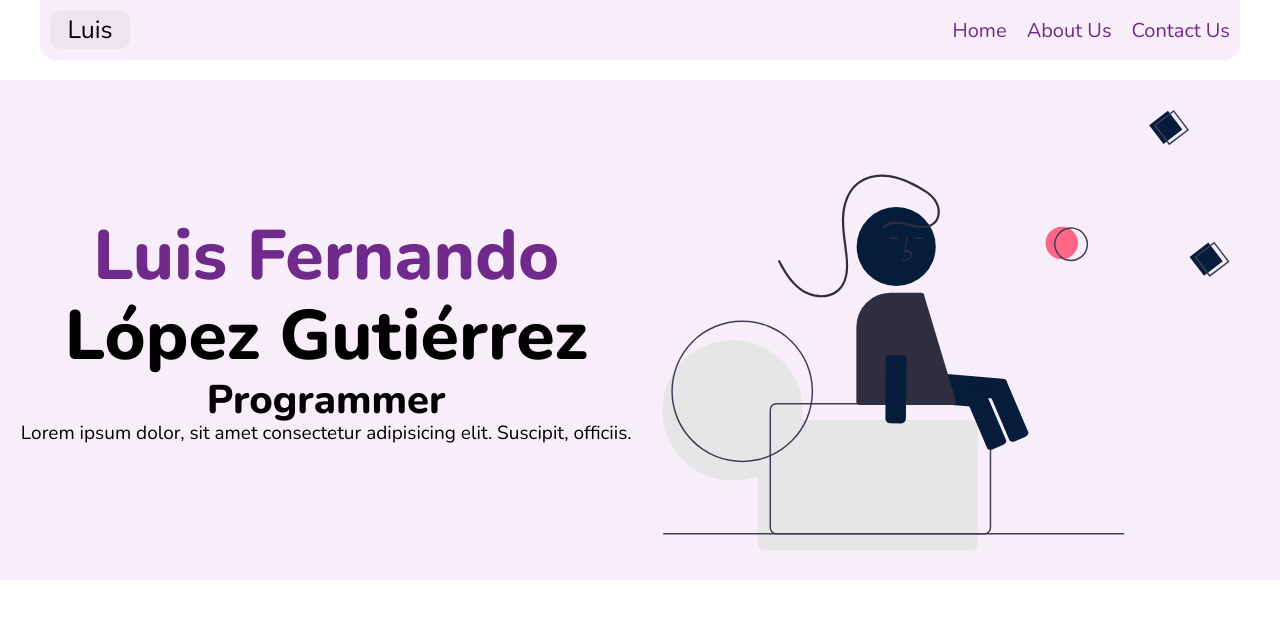
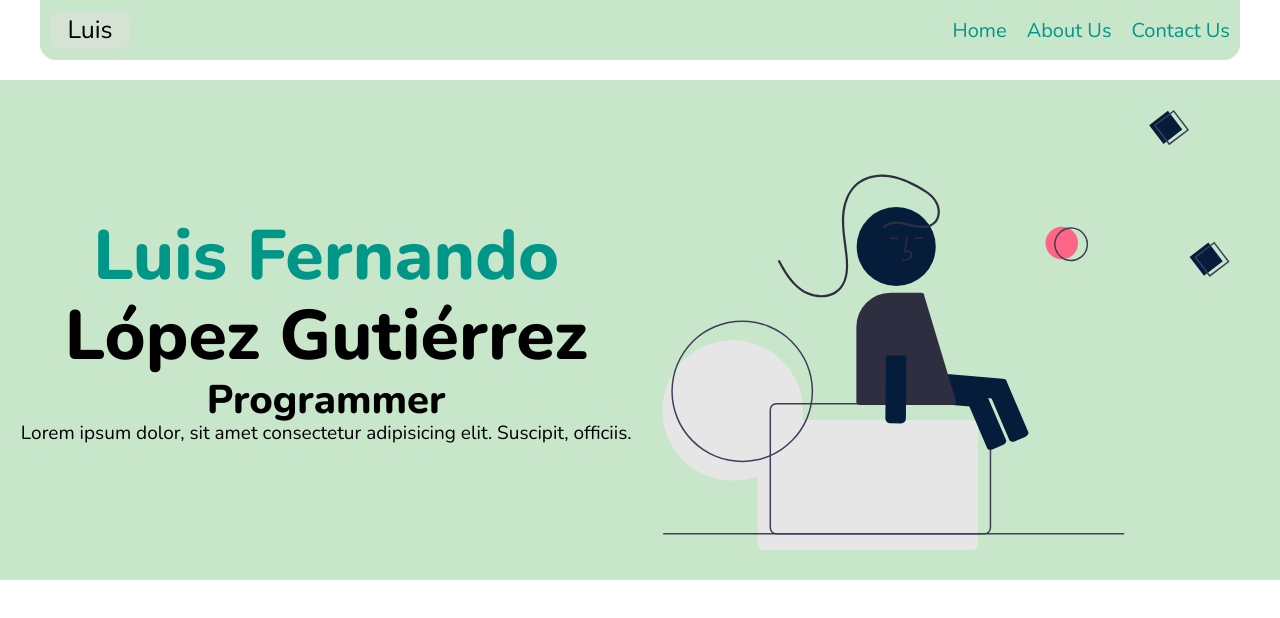
Before and after one commit to LuisFernandoLG/prueba-1, a plain HTML site: page index.html in a window 1280 px wide. Drawn offline with nearby package versions, Linux system fonts and the light colour scheme.

Commit message:
Change color primary and secundary

```diff
--- a/index.css
+++ b/index.css
@@ -1,6 +1,6 @@
 :root{
-    --primary-color:#702A8C;
-    --secundary-color:#fff;
+    --primary-color:#009688;
+    --secundary-color:#C8E6C9;
 }
 
 body{
@@ -44,7 +44,7 @@ body{
     align-items: center;
 
     margin: 0 40px;
-    background-color: #f7eefa;
+    background-color: var(--secundary-color);
     border-bottom-left-radius: 16px;
     border-bottom-right-radius: 16px;
 
@@ -99,7 +99,7 @@ NAV
 
 .welcome{
     grid-area: welcome;
-    background: #f7eefa;
+    background: var(--secundary-color);
 
     padding: 0 20px;
 
```
